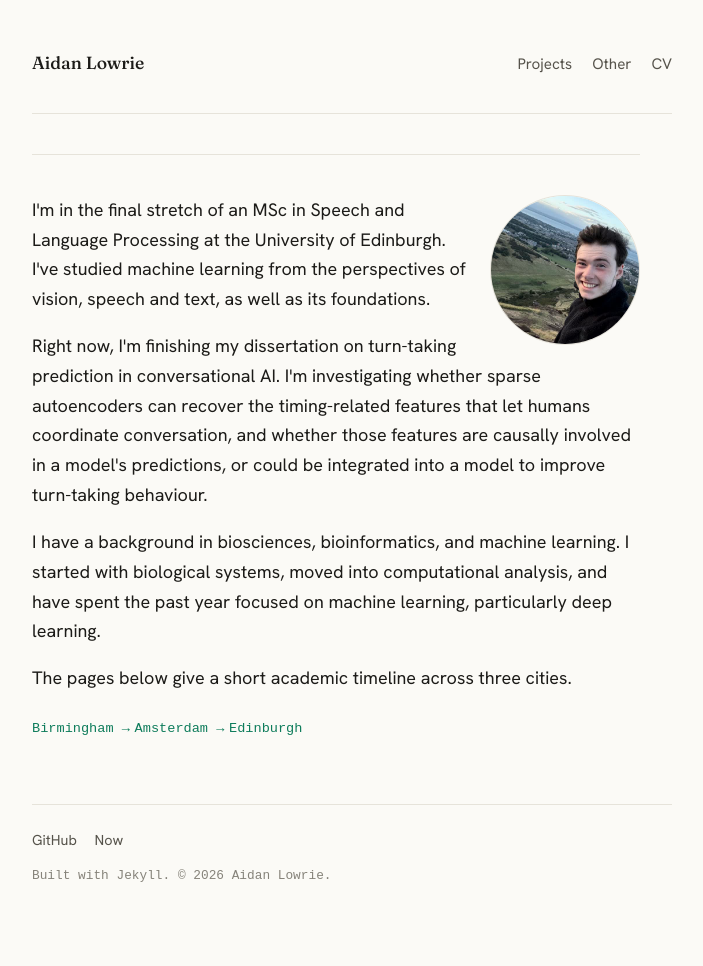
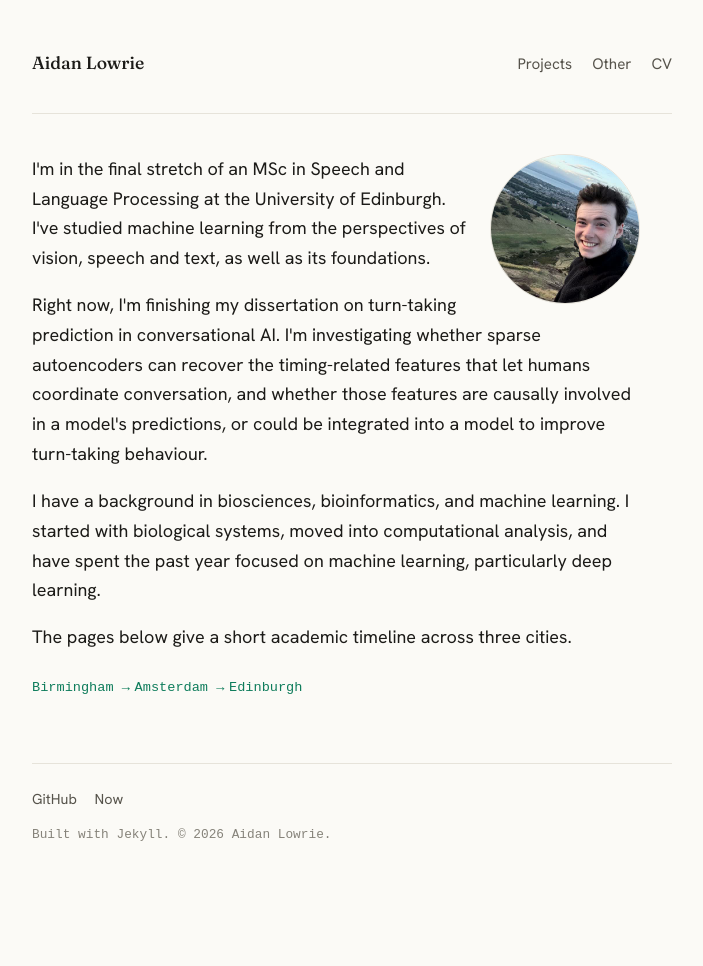
Before and after one commit to aidanlowrie/aidanlowrie.github.io, a Jekyll site: the page built from index.html, in a window 1280 px wide. Shown: the whole page, without its empty margins (288-991 px from the left). Built offline with Jekyll 4.4.1, drawn with Linux system fonts in a browser that asks for light colours; some web fonts are replaced; after the commit the page ends 925 px from its top, so only the background shows below that.

Commit message:
Remove top padding and border to eliminate extra space

```diff
--- a/index.html
+++ b/index.html
@@ -2,7 +2,7 @@
 layout: home
 title: ""
 ---
-<section class="home-about reveal">
+<section class="home-about reveal" style="padding-top: 0; border-top: none;">
   <p><img src="{{ '/assets/img/portrait-arthurs-seat.jpg' | relative_url }}" alt="Portrait of Aidan Lowrie" width="150" height="150" style="float: right; margin: 0 0 1rem 1rem; border-radius: 50%; border: 1px solid var(--hairline);">I'm in the final stretch of an MSc in Speech and Language Processing at the
   University of Edinburgh. I've studied machine learning from the perspectives
   of vision, speech and text, as well as its foundations.</p>
```
